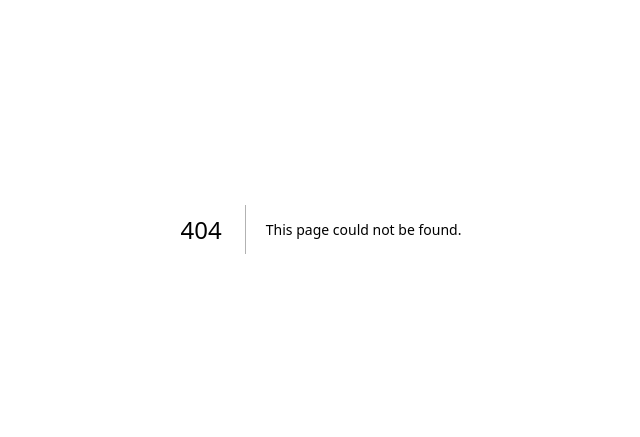
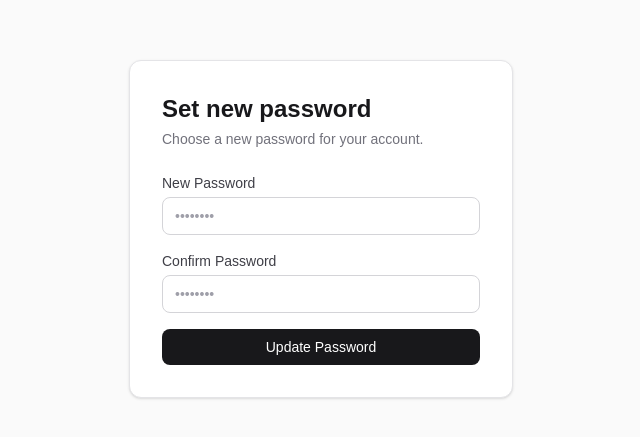
Before and after one commit to dwalmesbah/resumesnap, a Next.js app: page /reset-password in a window 1280 px wide. Before the commit this address had no page. Shown: the part 171-608 px from the top of the page, without its empty margins (319-959 px from the left). Built offline with nearby package versions, Linux system fonts and the light colour scheme; no server answers.

Commit message:
Add forgot password and reset password pages

```diff
--- /dev/null
+++ b/app/forgot-password/page.js
@@ -0,0 +1,91 @@
+'use client'
+
+import { useState } from 'react'
+import Link from 'next/link'
+import { supabase } from '../lib/supabase'
+
+export default function ForgotPasswordPage() {
+  const [email, setEmail] = useState('')
+  const [error, setError] = useState('')
+  const [sent, setSent] = useState(false)
+  const [loading, setLoading] = useState(false)
+
+  const handleSubmit = async (e) => {
+    e.preventDefault()
+    setError('')
+    setLoading(true)
+
+    const { error } = await supabase.auth.resetPasswordForEmail(email, {
+      redirectTo: 'https://resumesnap-two.vercel.app/reset-password',
+    })
+
+    if (error) {
+      setError(error.message)
+      setLoading(false)
+      return
+    }
+
+    setSent(true)
+    setLoading(false)
+  }
+
+  return (
+    <div className="min-h-screen flex items-center justify-center bg-zinc-50">
+      <div className="w-full max-w-sm bg-white rounded-xl border border-zinc-200 p-8 shadow-sm">
+        <h1 className="text-2xl font-semibold text-zinc-900 mb-1">Reset your password</h1>
+        <p className="text-sm text-zinc-500 mb-6">
+          Enter your email and we&apos;ll send you a reset link.
+        </p>
+
+        {sent ? (
+          <div className="rounded-lg bg-green-50 border border-green-200 px-4 py-3 text-sm text-green-700">
+            Check your email for a password reset link.
+          </div>
+        ) : (
+          <>
+            {error && (
+              <div className="mb-4 rounded-lg bg-red-50 border border-red-200 px-4 py-3 text-sm text-red-700">
+                {error}
+              </div>
+            )}
+
+            <form onSubmit={handleSubmit} className="space-y-4">
+              <div>
+                <label
+                  className="block text-sm font-medium text-zinc-700 mb-1"
+                  htmlFor="email"
+                >
+                  Email
+                </label>
+                <input
+                  id="email"
+                  type="email"
+                  required
+                  autoComplete="email"
+                  value={email}
+                  onChange={(e) => setEmail(e.target.value)}
+                  className="w-full rounded-lg border border-zinc-300 px-3 py-2 text-sm text-zinc-900 placeholder-zinc-400 focus:border-zinc-500 focus:outline-none focus:ring-2 focus:ring-zinc-200"
+                  placeholder="you@example.com"
+                />
+              </div>
+
+              <button
+                type="submit"
+                disabled={loading}
+                className="w-full rounded-lg bg-zinc-900 px-4 py-2 text-sm font-medium text-white hover:bg-zinc-700 disabled:opacity-50 disabled:cursor-not-allowed transition-colors"
+              >
+                {loading ? 'Sending...' : 'Send Reset Link'}
+              </button>
+            </form>
+          </>
+        )}
+
+        <p className="mt-6 text-center text-sm text-zinc-500">
+          <Link href="/login" className="font-medium text-zinc-900 hover:underline">
+            Back to sign in
+          </Link>
+        </p>
+      </div>
+    </div>
+  )
+}
--- a/app/login/page.js
+++ b/app/login/page.js
@@ -103,7 +103,13 @@ function LoginForm() {
           </button>
         </form>
 
-        <p className="mt-6 text-center text-sm text-zinc-500">
+        <p className="mt-4 text-center text-sm text-zinc-500">
+          <Link href="/forgot-password" className="font-medium text-zinc-900 hover:underline">
+            Forgot your password?
+          </Link>
+        </p>
+
+        <p className="mt-3 text-center text-sm text-zinc-500">
           Don&apos;t have an account?{' '}
           <Link href="/signup" className="font-medium text-zinc-900 hover:underline">
             Sign up
--- /dev/null
+++ b/app/reset-password/page.js
@@ -0,0 +1,102 @@
+'use client'
+
+import { useState } from 'react'
+import { useRouter } from 'next/navigation'
+import { supabase } from '../lib/supabase'
+
+export default function ResetPasswordPage() {
+  const router = useRouter()
+  const [password, setPassword] = useState('')
+  const [confirm, setConfirm] = useState('')
+  const [error, setError] = useState('')
+  const [loading, setLoading] = useState(false)
+
+  const handleSubmit = async (e) => {
+    e.preventDefault()
+    setError('')
+
+    if (password !== confirm) {
+      setError('Passwords do not match.')
+      return
+    }
+
+    setLoading(true)
+
+    const { error } = await supabase.auth.updateUser({ password })
+
+    if (error) {
+      setError(error.message)
+      setLoading(false)
+      return
+    }
+
+    router.push('/login?success=password-reset')
+  }
+
+  return (
+    <div className="min-h-screen flex items-center justify-center bg-zinc-50">
+      <div className="w-full max-w-sm bg-white rounded-xl border border-zinc-200 p-8 shadow-sm">
+        <h1 className="text-2xl font-semibold text-zinc-900 mb-1">Set new password</h1>
+        <p className="text-sm text-zinc-500 mb-6">
+          Choose a new password for your account.
+        </p>
+
+        {error && (
+          <div className="mb-4 rounded-lg bg-red-50 border border-red-200 px-4 py-3 text-sm text-red-700">
+            {error}
+          </div>
+        )}
+
+        <form onSubmit={handleSubmit} className="space-y-4">
+          <div>
+            <label
+              className="block text-sm font-medium text-zinc-700 mb-1"
+              htmlFor="password"
+            >
+              New Password
+            </label>
+            <input
+              id="password"
+              type="password"
+              required
+              minLength={6}
+              autoComplete="new-password"
+              value={password}
+              onChange={(e) => setPassword(e.target.value)}
+              className="w-full rounded-lg border border-zinc-300 px-3 py-2 text-sm text-zinc-900 placeholder-zinc-400 focus:border-zinc-500 focus:outline-none focus:ring-2 focus:ring-zinc-200"
+              placeholder="••••••••"
+            />
+          </div>
+
+          <div>
+            <label
+              className="block text-sm font-medium text-zinc-700 mb-1"
+              htmlFor="confirm"
+            >
+              Confirm Password
+            </label>
+            <input
+              id="confirm"
+              type="password"
+              required
+              minLength={6}
+              autoComplete="new-password"
+              value={confirm}
+              onChange={(e) => setConfirm(e.target.value)}
+              className="w-full rounded-lg border border-zinc-300 px-3 py-2 text-sm text-zinc-900 placeholder-zinc-400 focus:border-zinc-500 focus:outline-none focus:ring-2 focus:ring-zinc-200"
+              placeholder="••••••••"
+            />
+          </div>
+
+          <button
+            type="submit"
+            disabled={loading}
+            className="w-full rounded-lg bg-zinc-900 px-4 py-2 text-sm font-medium text-white hover:bg-zinc-700 disabled:opacity-50 disabled:cursor-not-allowed transition-colors"
+          >
+            {loading ? 'Updating...' : 'Update Password'}
+          </button>
+        </form>
+      </div>
+    </div>
+  )
+}
```
